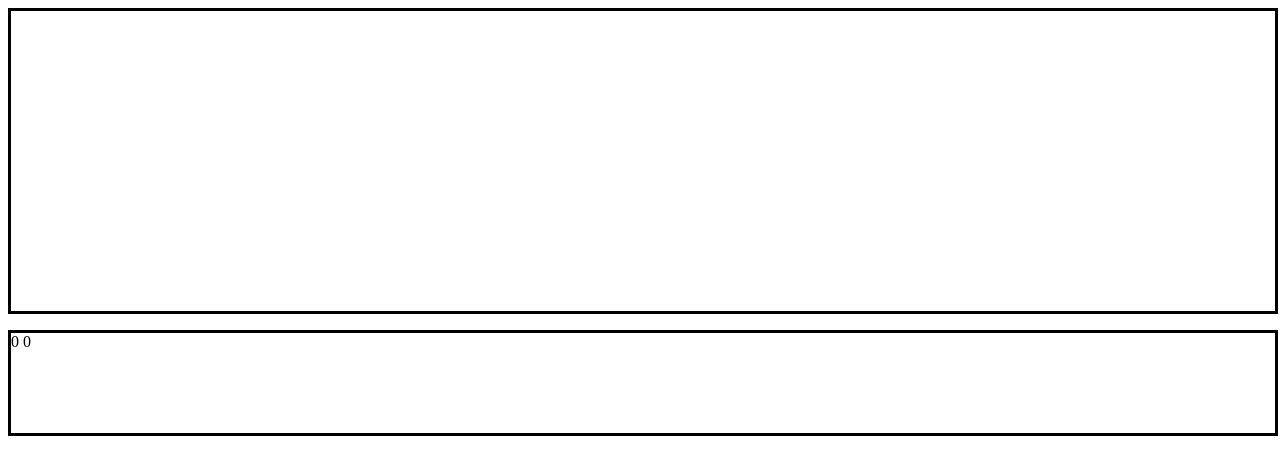
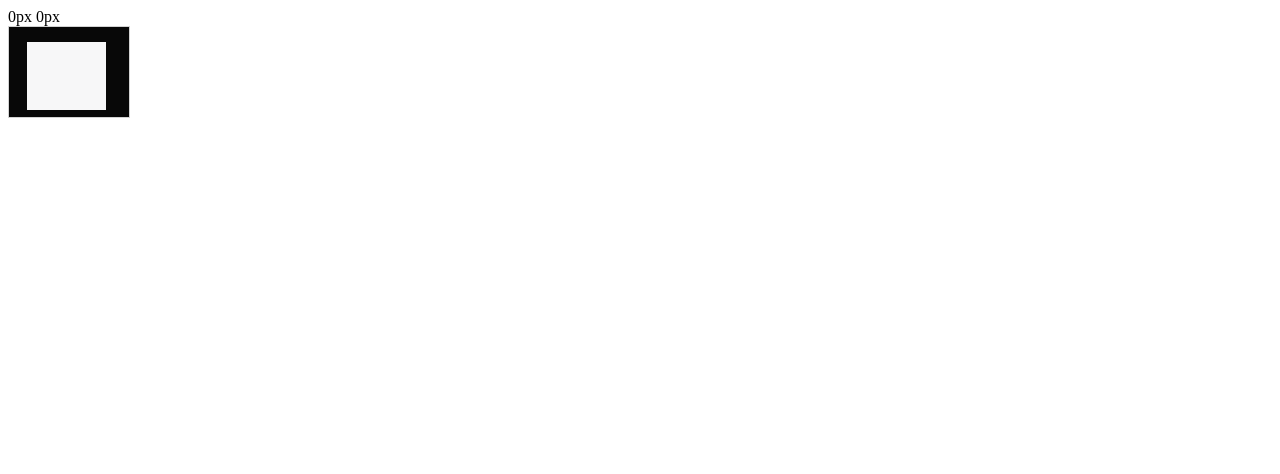
Before and after one commit to SagarMhatre/dslrsim, an Angular app: page / in a window 1280 px wide. Shown: the top 474 px of the page. Built offline with nearby package versions, Linux system fonts and the light colour scheme.

Commit message:
draggable camera

```diff
--- a/src/app/app.component.html
+++ b/src/app/app.component.html
@@ -2,4 +2,4 @@
 <p>
   Start editing to see some magic happen :)
 </p> -->
-<app-test2></app-test2>
+<app-test3></app-test3>
--- a/src/app/app.module.ts
+++ b/src/app/app.module.ts
@@ -6,10 +6,11 @@ import { AppComponent } from './app.component';
 import { HelloComponent } from './hello.component';
 import { TestComponent } from './test/test.component';
 import { Test2Component } from './test2/test2.component';
+import { Test3Component } from './test3/test3.component';
 
 @NgModule({
   imports:      [ BrowserModule, FormsModule ],
-  declarations: [ AppComponent, HelloComponent, TestComponent, Test2Component ],
+  declarations: [ AppComponent, HelloComponent, TestComponent, Test2Component, Test3Component ],
   bootstrap:    [ AppComponent ]
 })
 export class AppModule { }
--- a/src/app/test2/test2.component.html
+++ b/src/app/test2/test2.component.html
@@ -2,8 +2,8 @@
   (mouseenter)="onEvent($event)"
                          (mouseleave)="onEvent($event)"
                          (mousemove)="coordinates($event)"
-                         on-click="onEvent($event)"
-                         on-dblclick="onEvent($event)"
+                         on-click="onClick($event)"
+                         on-dblclick="onDblClick($event)"
                          on-contextmenu="onEvent($event)">
   </div>
 <p class="dashboard"
@@ -11,6 +11,7 @@
 >
   {{cX}}
   {{cY}}
+  {{eventString}}
 
 
 </p>
--- a/src/app/test2/test2.component.ts
+++ b/src/app/test2/test2.component.ts
@@ -10,11 +10,21 @@ export class Test2Component implements OnInit {
   private cX : number = 0;
   private cY : number = 0;
   event: MouseEvent;
-  //eventString : string
+  eventString : string
 
     onEvent(event: MouseEvent): void {
         this.event = event;
-        //this.eventString = JSON.stringify(this.event)
+        this.eventString = JSON.stringify(this.event)
+    }
+
+    onDblClick(event: MouseEvent): void {
+        this.event = event;
+        this.eventString = "Double click"
+    }
+
+    onClick(event: MouseEvent): void {
+        this.event = event;
+        this.eventString = "Single Click"
     }
 
     coordinates(event: MouseEvent): void {
--- /dev/null
+++ b/src/app/test3/test3.component.css
@@ -0,0 +1,19 @@
+#camera {
+  position: absolute;
+  z-index: 9;
+  background-color: #080808;
+  border: 1px solid #d3d3d3;
+  text-align: center;
+  width: 120px;
+  height: 90px
+}
+
+#viewFinder{
+position: absolute;
+  width: 66%;
+  height : 75%;
+  top: 15px;
+  left: 15%;
+  z-index: 10;
+  background-color: rgb(247, 247, 248);
+}
--- /dev/null
+++ b/src/app/test3/test3.component.html
@@ -0,0 +1,6 @@
+<div>
+  {{camera.x}} {{camera.y}}
+</div>
+<div id="camera">
+  <div id="viewFinder" ></div>
+</div>
--- /dev/null
+++ b/src/app/test3/test3.component.ts
@@ -0,0 +1,69 @@
+import { Component, OnInit } from '@angular/core';
+
+@Component({
+  selector: 'app-test3',
+  templateUrl: './test3.component.html',
+  styleUrls: ['./test3.component.css']
+})
+export class Test3Component implements OnInit {
+
+  constructor() { }
+
+  ngOnInit() {
+    this.dragElement(document.getElementById("camera"));
+  }
+
+  camera : Object = {
+    width: "120px",
+    height : "90px",
+    x: "0px",
+    y:"0px"
+  }
+
+
+  dragElement(elmnt) {
+    var camera = this.camera;
+    var pos1 = 0, pos2 = 0, pos3 = 0, pos4 = 0;
+    if (document.getElementById(elmnt.id + "header")) {
+      // if present, the header is where you move the DIV from:
+      document.getElementById(elmnt.id + "header").onmousedown = dragMouseDown;
+    } else {
+      // otherwise, move the DIV from anywhere inside the DIV:
+      elmnt.onmousedown = dragMouseDown;
+    }
+
+    function dragMouseDown(e) {
+      e = e || window.event;
+      e.preventDefault();
+      // get the mouse cursor position at startup:
+      pos3 = e.clientX;
+      pos4 = e.clientY;
+      document.onmouseup = closeDragElement;
+      // call a function whenever the cursor moves:
+      document.onmousemove = elementDrag;
+    }
+
+    function elementDrag(e) {
+      e = e || window.event;
+      e.preventDefault();
+      // calculate the new cursor position:
+      pos1 = pos3 - e.clientX;
+      pos2 = pos4 - e.clientY;
+      pos3 = e.clientX;
+      pos4 = e.clientY;
+      // set the element's new position:
+      camera.x = (elmnt.offsetLeft - pos1) + "px";
+      camera.y = (elmnt.offsetTop - pos2) + "px";
+      elmnt.style.top = (elmnt.offsetTop - pos2) + "px";
+      elmnt.style.left = (elmnt.offsetLeft - pos1) + "px";
+
+
+    }
+
+    function closeDragElement() {
+      // stop moving when mouse button is released:
+      document.onmouseup = null;
+      document.onmousemove = null;
+    }
+  }
+}
```
